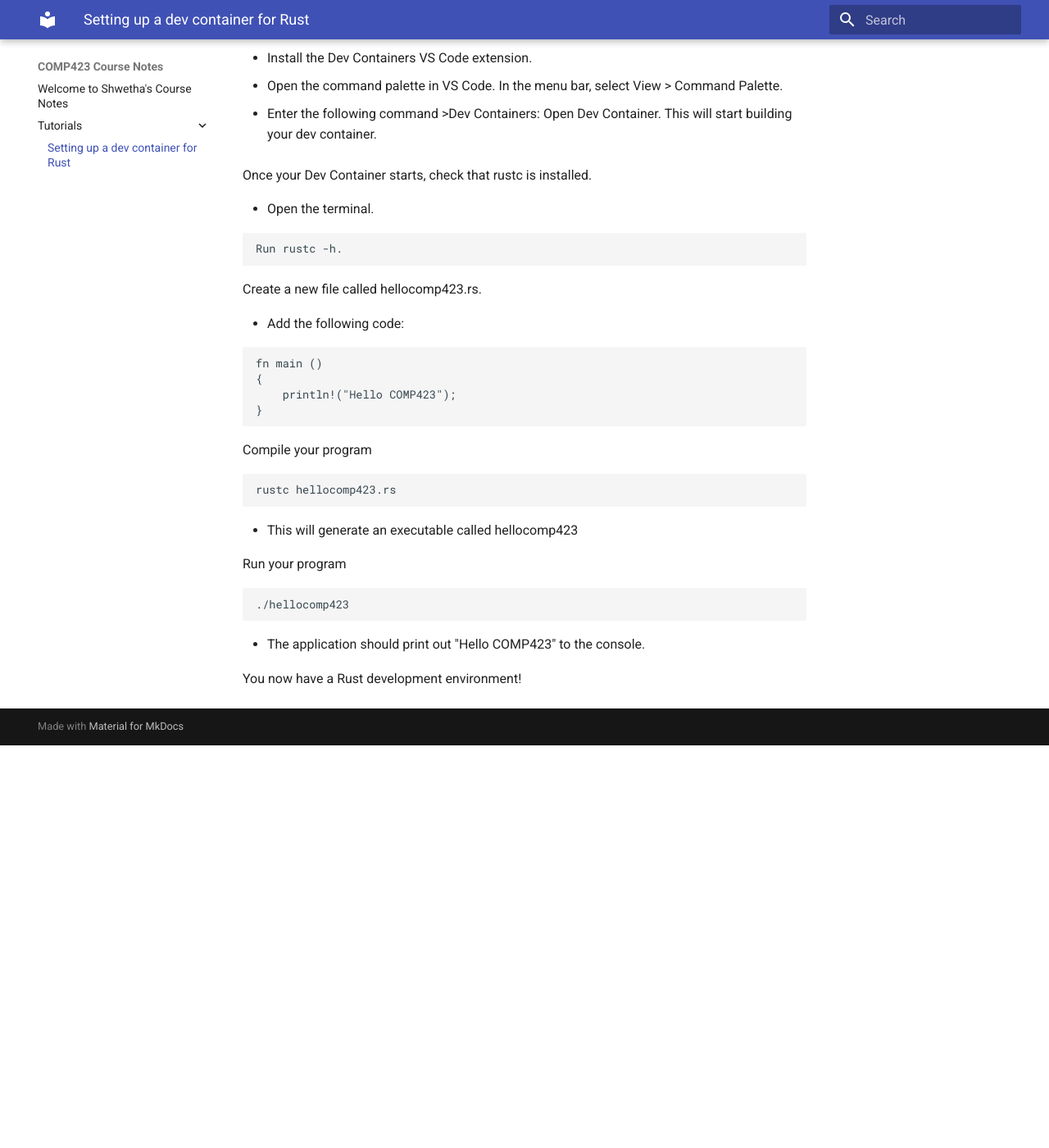
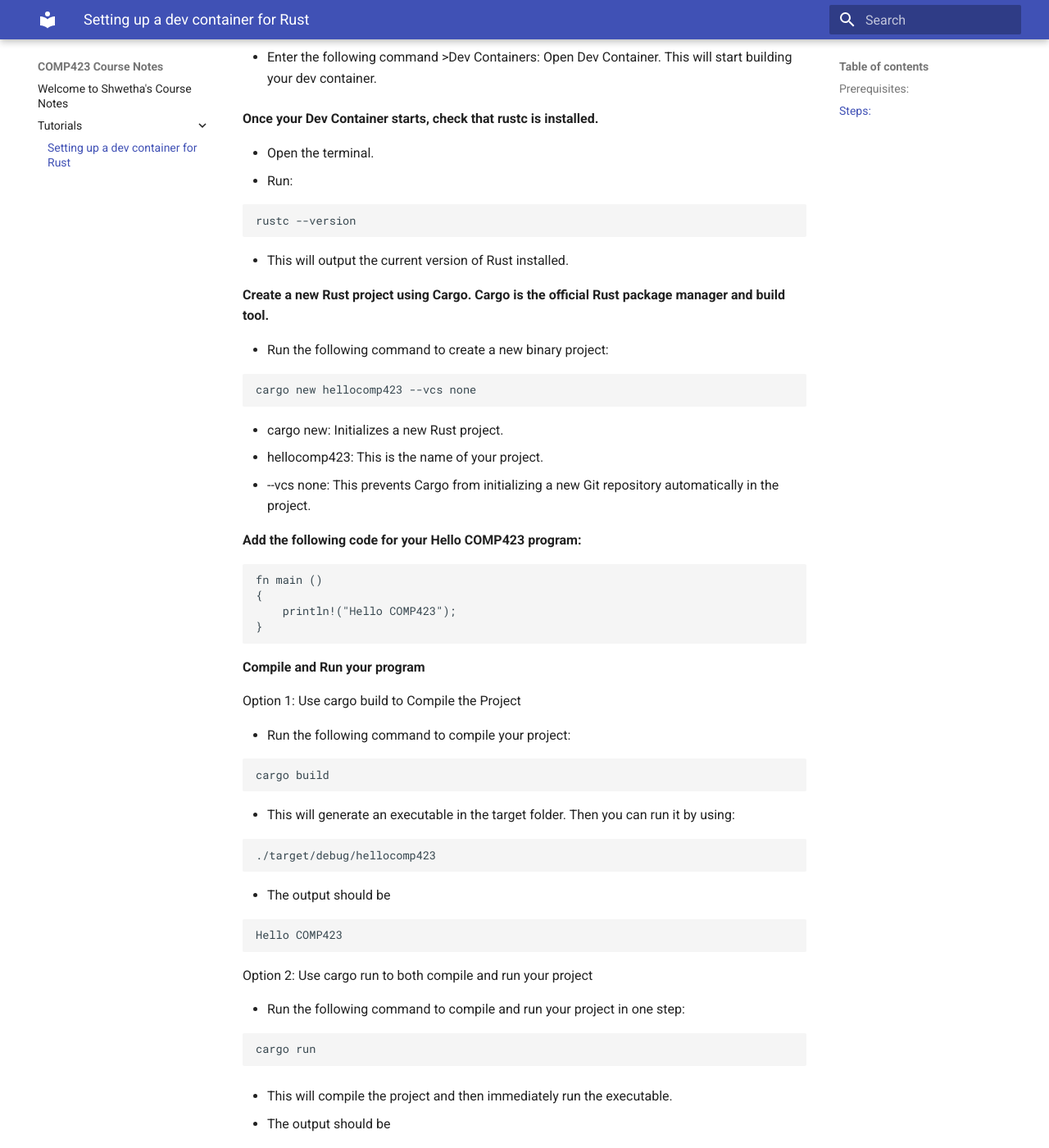
Before and after one commit to shwethakunjur/comp423-course-notes, an MkDocs documentation site: the page built from docs/tutorials/rust-setup.md, in a window 1280 px wide and 1400 px high, scrolled down 1282 px. Shown: the whole window at 82% size. Built offline with MkDocs 1.6.1 and Material for MkDocs 9.7.7, drawn with Linux system fonts in a browser that asks for light colours; before the commit the page ends 2191 px from its top, so only the background shows below that; some of the changed text lies outside the part shown.

Commit message:
new updates on rust tutorial

````diff
--- a/docs/tutorials/rust-setup.md
+++ b/docs/tutorials/rust-setup.md
@@ -3,49 +3,40 @@
 * Primary author: [Shwetha Kunjur](https://github.com/shwethakunjur/comp423-course-notes)
 * Reviewer: [Riya Chawan](https://github.com/riyachawan/comp423-course-notes.git)
 
-```
-Prerequisites:
+---
+
+### Prerequisites:
 Before starting, make sure you have:
+
 * Docker installed.
 * Visual Studio Code installed.
 * The Dev Containers extension for VS Code installed.
+
+---
+
+### Steps:
+
+**Create a new directory and initialize git**
+
+```
+mkdir rust-dev-container
+cd rust-dev-container
+git init
 ```
 
-Steps:
-
-Create a new directory and initialize git
-
-* mkdir rust-dev-container
-
-* cd rust-dev-container
-
-* git init
-
-
-Add a Dev Container configuration file called .devcontainer.json that contains the following content:
-
+**Add a Dev Container configuration file called .devcontainer.json that contains the following content:**
 
 ```
 {
-
     "name": "Rust Development Environment"
-
     "image": "mcr.microsoft.com/devcontainers/rust:latest"
-
     "customizations": {
-
         "vscode": {
-
             "extensions": [
-
                 "rust-lang.rust-analyzer"
-
             ]
-
         }
-
     }
-
 }
 ```
 
@@ -57,7 +48,7 @@ Add a Dev Container configuration file called .devcontainer.json that contains t
 * "customizations" installs extensions for VS Code.
 
 
-Start your environment
+**Start your environment**
 
 * Install VS Code
 
@@ -70,17 +61,31 @@ Start your environment
 * Enter the following command >Dev Containers: Open Dev Container. This will start building your dev container.
 
 
-Once your Dev Container starts, check that rustc is installed.
+**Once your Dev Container starts, check that rustc is installed.**
 
 * Open the terminal.
+* Run:
 
 ```
-Run rustc -h.
+rustc --version
+```
+* This will output the current version of Rust installed.
+
+
+**Create a new Rust project using Cargo. Cargo is the official Rust package manager and build tool.**
+
+* Run the following command to create a new binary project:
+
+```
+cargo new hellocomp423 --vcs none
 ```
 
-Create a new file called hellocomp423.rs.
+* cargo new: Initializes a new Rust project.
+* hellocomp423: This is the name of your project.
+* --vcs none: This prevents Cargo from initializing a new Git repository automatically in the project.
 
-* Add the following code:
+
+**Add the following code for your Hello COMP423 program:**
 
 ```
 fn main ()
@@ -89,20 +94,34 @@ fn main ()
 }
 ```
 
-Compile your program
+**Compile and Run your program**
 
+Option 1: Use cargo build to Compile the Project
+
+* Run the following command to compile your project:
 ```
-rustc hellocomp423.rs
+cargo build
+```
+* This will generate an executable in the target folder. Then you can run it by using:
+```
+./target/debug/hellocomp423
+```
+* The output should be
+```
+Hello COMP423
 ```
 
-* This will generate an executable called hellocomp423
+Option 2: Use cargo run to both compile and run your project
 
-Run your program
+* Run the following command to compile and run your project in one step:
+```
+cargo run
+```
+* This will compile the project and then immediately run the executable.
 
+* The output should be
 ```
-./hellocomp423
+Hello COMP423
 ```
 
-* The application should print out "Hello COMP423" to the console.
-
 You now have a Rust development environment!
````
